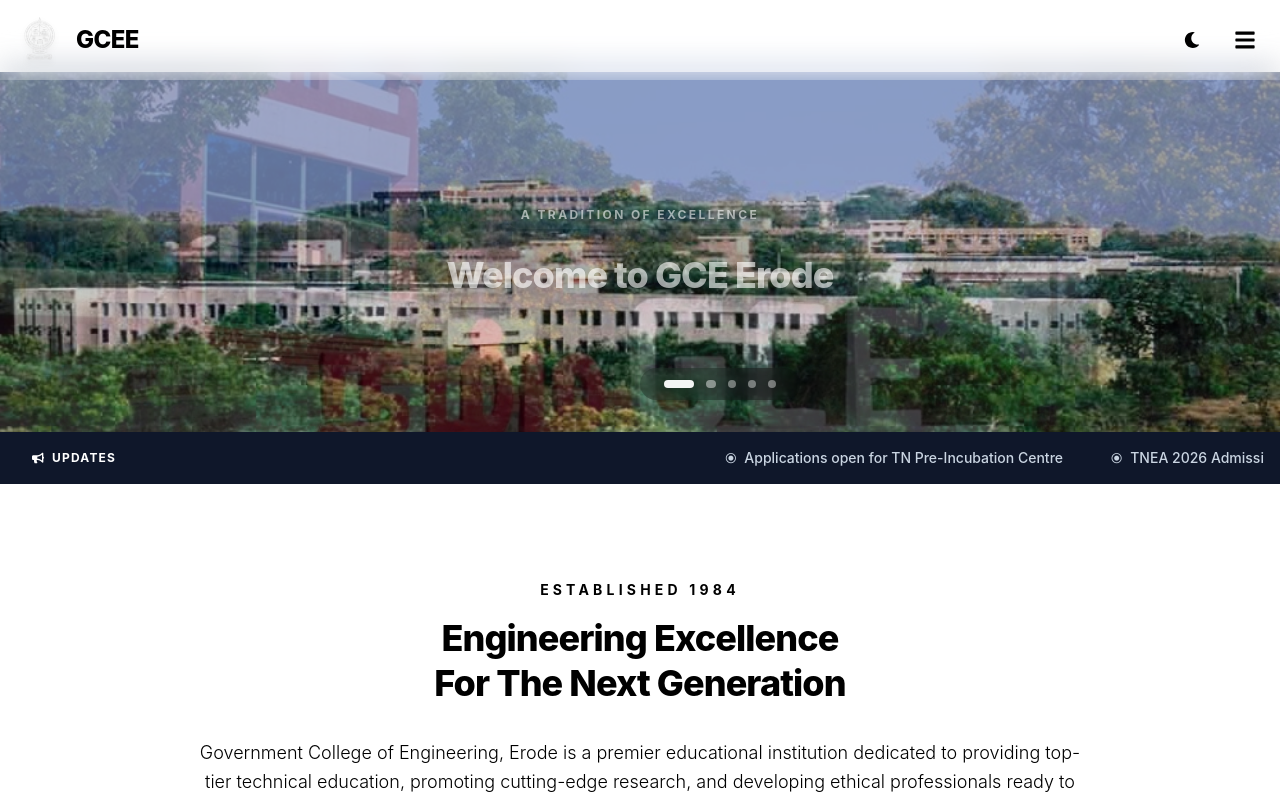
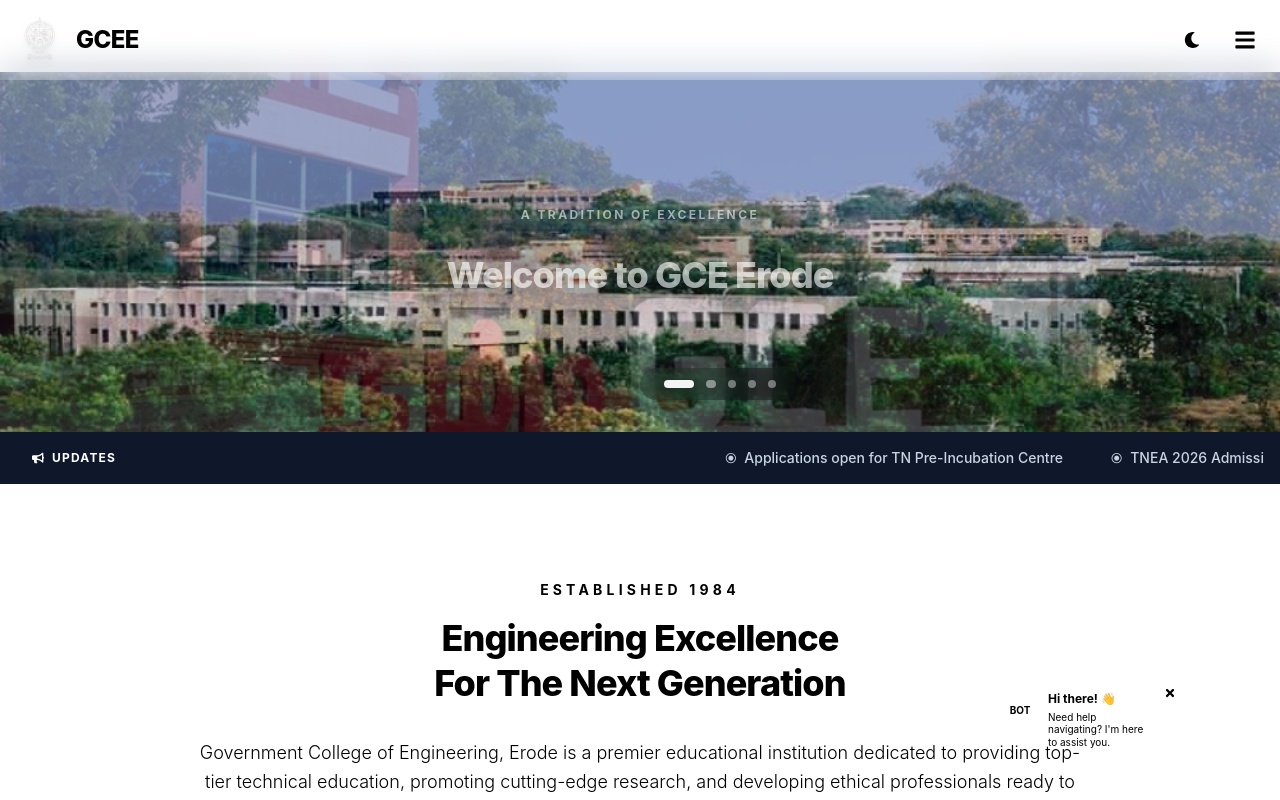
Before and after one commit to Priyadharshini2931/gcee-clone, a React (Vite) app in the folder react-app/: page / in a window 1280 px wide. Shown: the top 800 px of the page. Built offline with nearby package versions, Linux system fonts and the light colour scheme.

Commit message:
Modifed chatbot

```diff
--- a/react-app/src/components/common/Chatbot.jsx
+++ b/react-app/src/components/common/Chatbot.jsx
@@ -14,7 +14,25 @@
     { type: 'bot', text: 'Hi! I am the GCEE Chatbot. How can I help you today? Choose a topic below:' }
   ]);
   const [inputVal, setInputVal] = useState('');
+  const [showTooltip, setShowTooltip] = useState(false);
   const chatWindowRef = useRef(null);
+
+  useEffect(() => {
+    // Show tooltip after a slight delay to grab attention
+    const timer = setTimeout(() => {
+      setShowTooltip(true);
+    }, 2000);
+
+    // Hide it automatically after 8 seconds
+    const hideTimer = setTimeout(() => {
+      setShowTooltip(false);
+    }, 10000);
+
+    return () => {
+      clearTimeout(timer);
+      clearTimeout(hideTimer);
+    };
+  }, []);
 
   useEffect(() => {
     const handleClickOutside = (event) => {
@@ -56,11 +74,41 @@
 
   return (
     <>
+      {/* Attention Tooltip */}
+      <AnimatePresence>
+        {showTooltip && !isOpen && (
+          <motion.div
+            initial={{ opacity: 0, x: 20, scale: 0.8 }}
+            animate={{ opacity: 1, x: 0, scale: 1 }}
+            exit={{ opacity: 0, scale: 0.8, transition: { duration: 0.2 } }}
+            className="fixed bottom-10 right-24 z-[9998] bg-[var(--color-surface)] border border-[var(--color-border)] shadow-xl rounded-2xl p-3 pr-8 w-48 shadow-[0_10px_25px_rgba(0,0,0,0.1)]"
+          >
+            <button
+              onClick={(e) => { e.stopPropagation(); setShowTooltip(false); }}
+              className="absolute top-2 right-2 text-[var(--color-text-muted)] hover:text-[var(--color-text-main)] transition-colors"
+            >
+              <FaTimes size={12} />
+            </button>
+            <div className="flex items-start gap-3 cursor-pointer" onClick={() => { setIsOpen(true); setShowTooltip(false); }}>
+              <div className="w-8 h-8 rounded-full bg-[var(--color-primary)]/10 flex items-center justify-center flex-shrink-0 mt-1">
+                <span className="text-[10px] font-bold text-[var(--color-primary)]">BOT</span>
+              </div>
+              <div>
+                <p className="text-xs font-bold text-[var(--color-text-main)] mb-1">Hi there! 👋</p>
+                <p className="text-[10px] text-[var(--color-text-muted)] leading-tight">Need help navigating? I'm here to assist you.</p>
+              </div>
+            </div>
+            {/* Tooltip Arrow */}
+            <div className="absolute top-1/2 -right-2 -translate-y-1/2 w-4 h-4 bg-[var(--color-surface)] border-r border-b border-[var(--color-border)] transform -rotate-45"></div>
+          </motion.div>
+        )}
+      </AnimatePresence>
+
       {/* Chat button */}
       <motion.button
         id="chatbot-toggle"
         className="fixed bottom-6 right-6 z-[9999] w-14 h-14 bg-[var(--color-primary)] text-white rounded-full flex items-center justify-center shadow-[0_0_20px_var(--color-primary)] hover:bg-[var(--color-secondary)] hover:shadow-[0_0_30px_var(--color-secondary)] transition-colors duration-300"
-        onClick={() => setIsOpen(!isOpen)}
+        onClick={() => { setIsOpen(!isOpen); setShowTooltip(false); }}
         whileHover={{ scale: 1.15, rotate: 10 }}
         whileTap={{ scale: 0.9 }}
         animate={{ y: [0, -8, 0] }}
```
